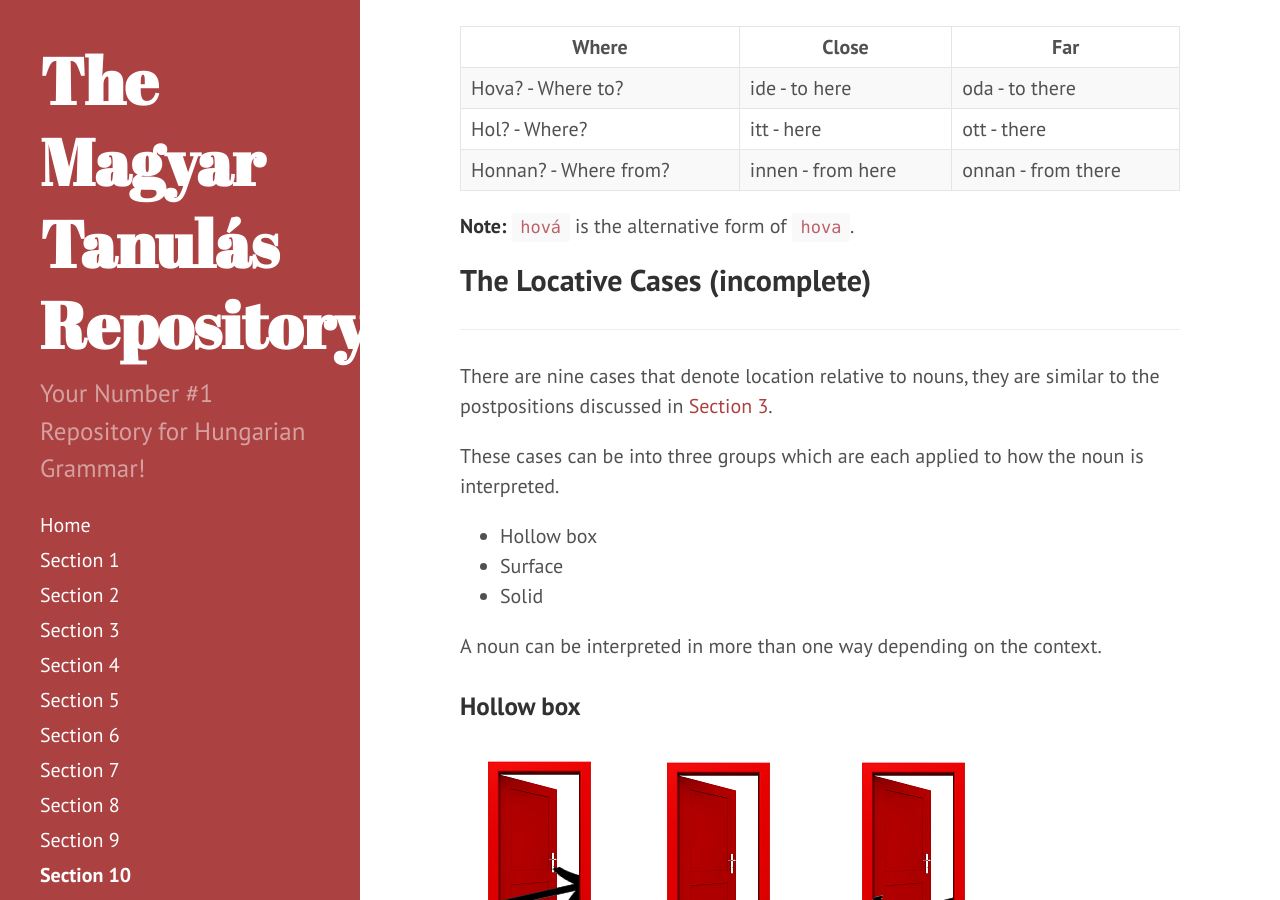
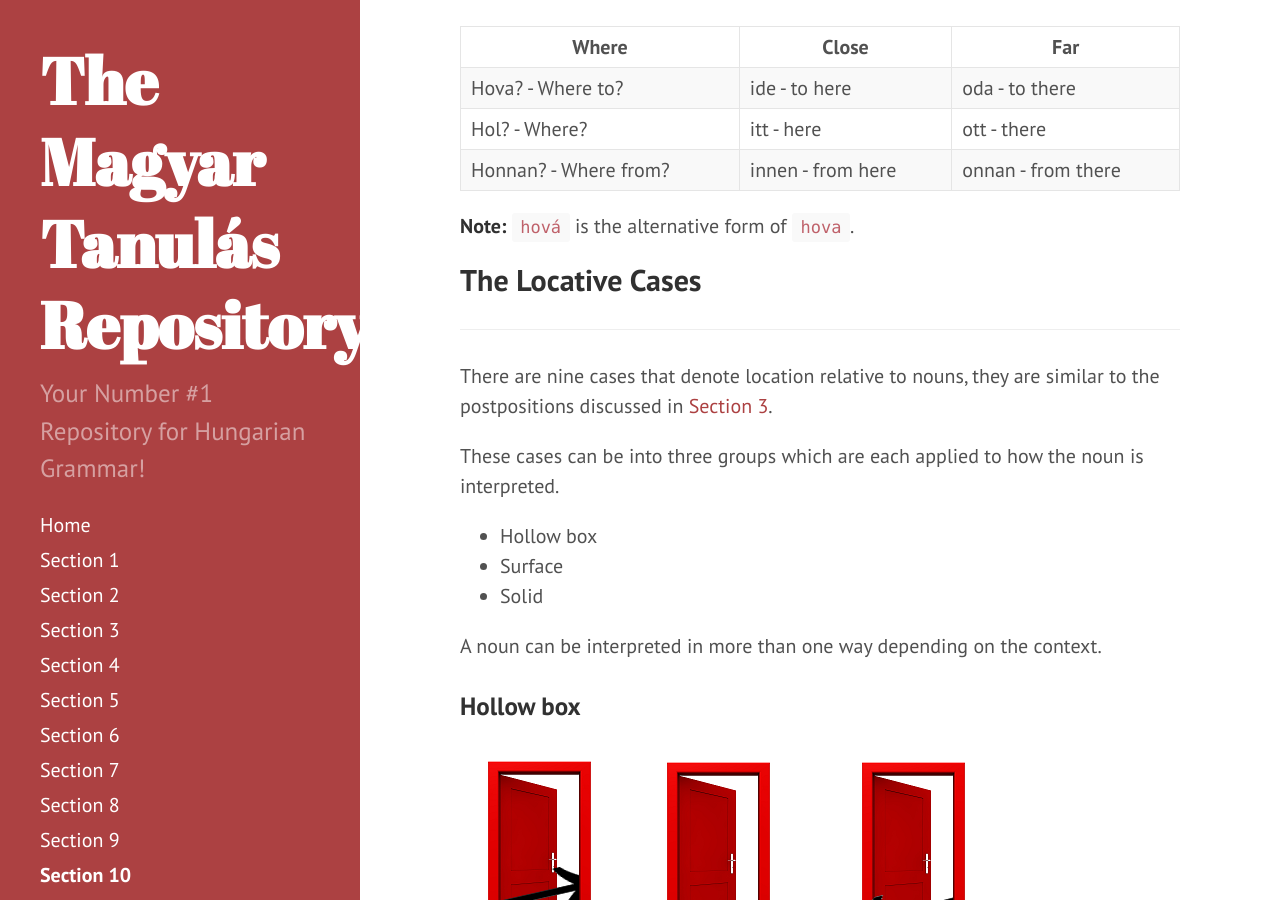
Before and after one commit to Magyartanulas/magyartanulas.github.io, a Jekyll site: the page built from Section10.md, in a window 1280 px wide and 900 px high, scrolled down 360 px. Built offline with Jekyll 4.4.1, drawn with Linux system fonts in a browser that asks for light colours; Markdown is read by kramdown in place of the engine named in the settings; some of the changed text lies outside the part shown.

Commit message:
Update Section10.md

```diff
--- a/Section10.md
+++ b/Section10.md
@@ -17,7 +17,7 @@
 
 **Note:** `hová` is the alternative form of `hova`.
 
-## The Locative Cases (incomplete)
+## The Locative Cases
 ---
 
 There are nine cases that denote location relative to nouns, they are similar to the postpositions discussed in [Section 3](https://magyartanulas.github.io/Section3/).
@@ -134,7 +134,7 @@
 
 *Vár rád egy jó barát.*
 
-### Solid (incomplete)
+### Solid
 
 ![fák](https://magyartanulas.github.io/public/solids.png)
 
```
